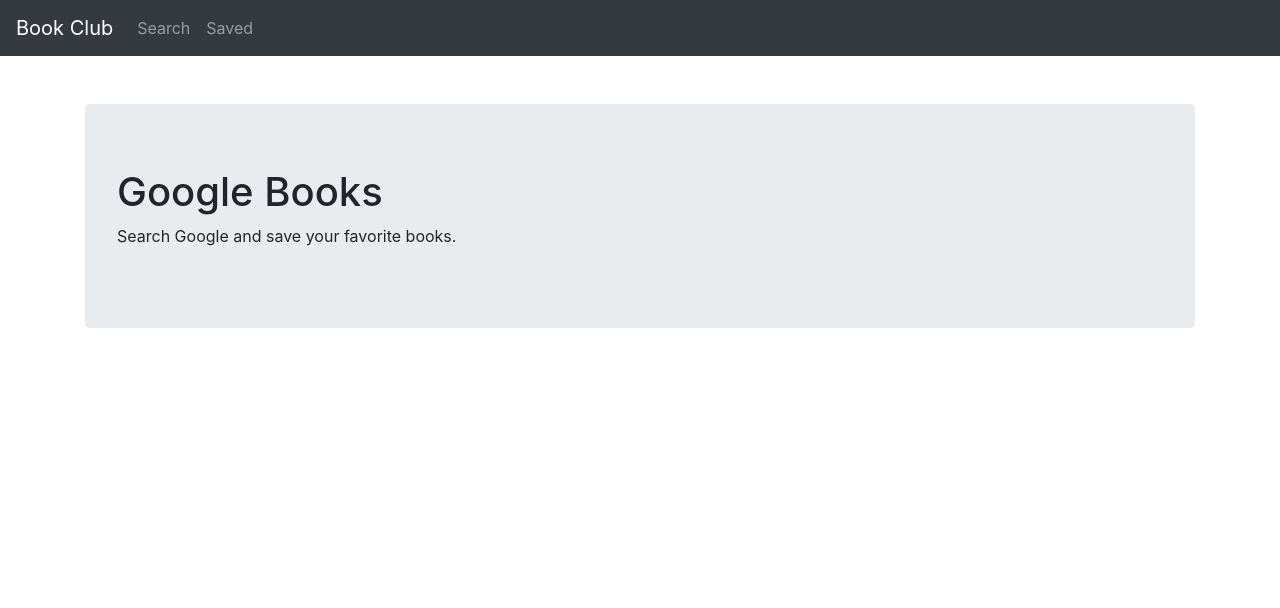
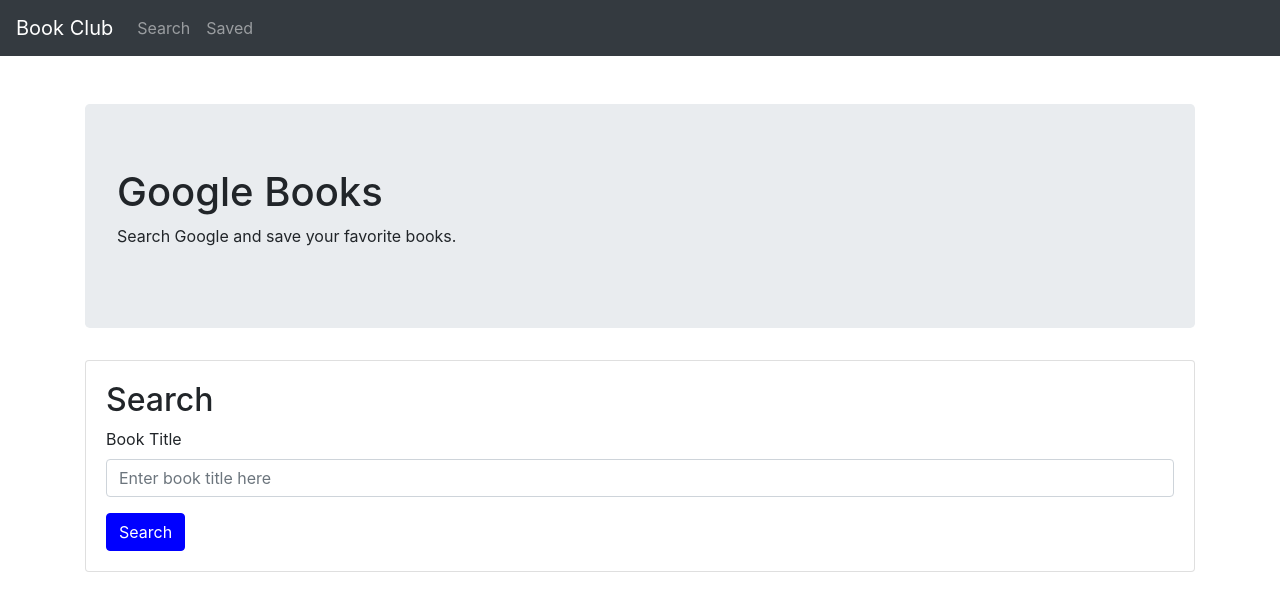
Before and after one commit to LauraGwendolynBurch/book_club, a React (Create React App) app in the folder client/: page / in a window 1280 px wide. Shown: the top 608 px of the page. Built offline with nearby package versions, Linux system fonts and the light colour scheme.

Commit message:
added search form and api files

```diff
--- a/client/package.json
+++ b/client/package.json
@@ -4,6 +4,7 @@
   "private": true,
   "proxy": "http://localhost:3001/",
   "dependencies": {
+    "axios": "^0.21.1",
     "bootstrap": "^4.6.0",
     "node-sass": "^4.14.1",
     "react": "^16.14.0",
--- a/client/src/App.js
+++ b/client/src/App.js
@@ -3,6 +3,7 @@
 
 import GlobalNavbar from "./components/GlobalNavbar";
 import Header from "./components/Header";
+import SearchForm from "./components/SearchForm";
 import { Container } from "react-bootstrap";
 
 
@@ -23,6 +24,7 @@
       <GlobalNavbar />
       <Container className="py-5">
       <Header />
+      <SearchForm />
       </Container>
     </div>
   );
--- a/client/src/components/SearchForm.js
+++ b/client/src/components/SearchForm.js
@@ -1,9 +1,23 @@
 import React from "react";
+import { Card, Form, Button} from "react-bootstrap";
 
 function SearchForm() {
-
-
-
+    return(
+    <Card>
+        <Card.Body>
+            <h2>Search</h2>
+            <Form>
+                <Form.Group controlId="">
+                    <Form.Label>Book Title</Form.Label>
+                    <Form.Control type="text" placeholder="Enter book title here" />
+                </Form.Group>
+                <Button varitant="primary" type="submit">
+                    Search
+                </Button>
+            </Form>
+        </Card.Body>
+    </Card>
+    )
 }
 
 export default SearchForm;
```
Also changed, not shown: client/src/utils/api.js (added, +34 -0 lines), 2 other files (tests, documents, lock files or other folders).
